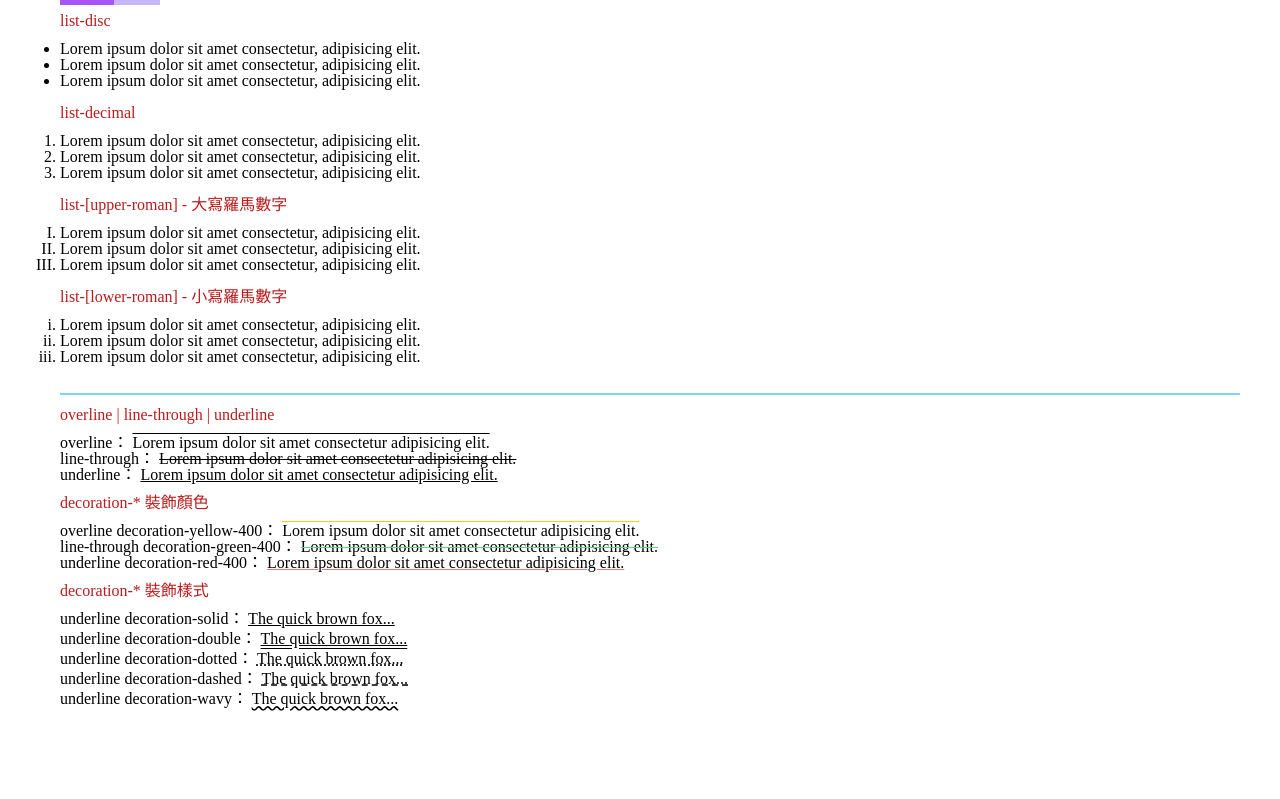
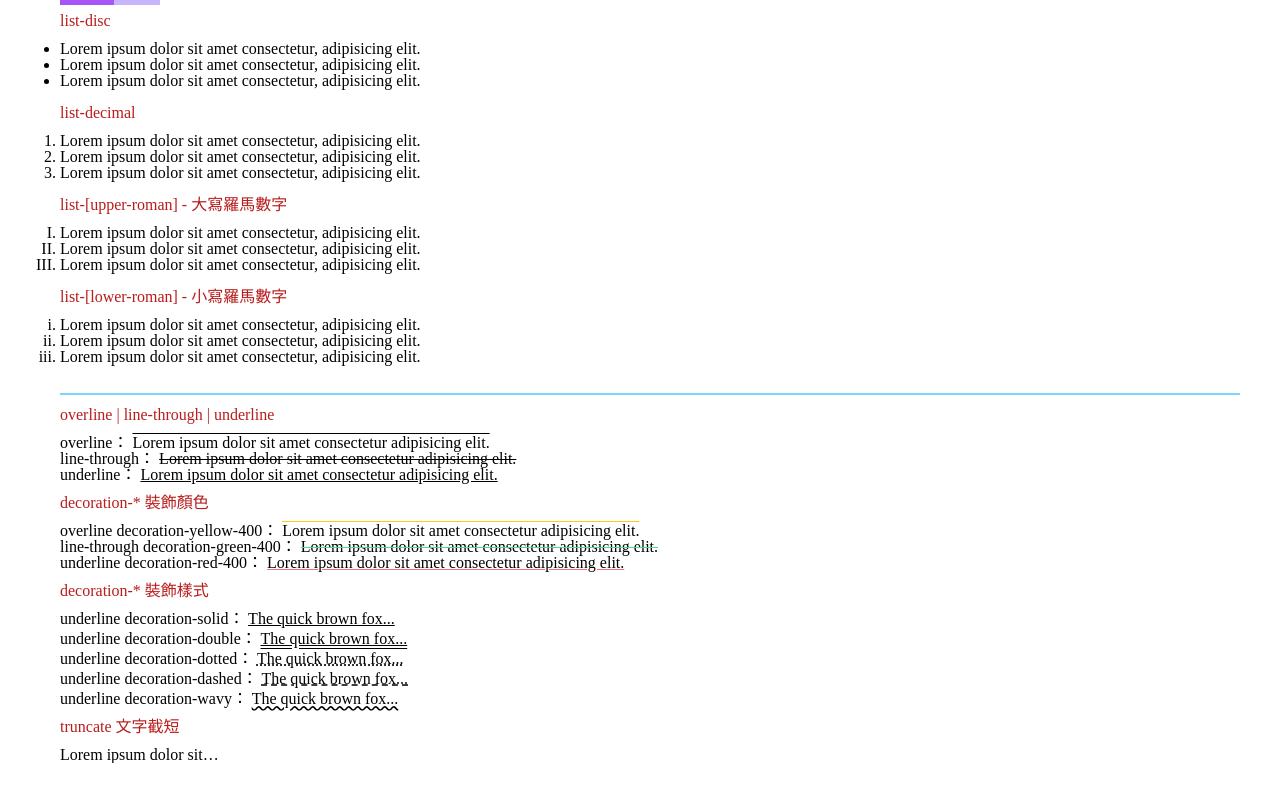
Before and after one commit to MizuYang/tailwind-playground, a Nuxt app: page /playground/typography in a window 1280 px wide. Shown: the part 941-1740 px from the top of the page. Built offline with nearby package versions, Linux system fonts and the light colour scheme; no server answers.

Commit message:
新增 Typography: truncate 文字截短

```diff
--- a/pages/playground/typography.vue
+++ b/pages/playground/typography.vue
@@ -258,6 +258,18 @@ const listSideClass = computed(
             </p>
           </div>
         </div>
+
+        <!-- 文字溢出 -->
+        <div class="mb-3">
+          <div class="mb-3">
+            <h3 class="mb-3 text-red-700">
+              truncate 文字截短
+            </h3>
+            <p class="max-w-40 truncate">
+              Lorem ipsum dolor sit, amet consectetur adipisicing elit. Ipsam
+            </p>
+          </div>
+        </div>
       </template>
     </SectionContent>
   </div>
```
